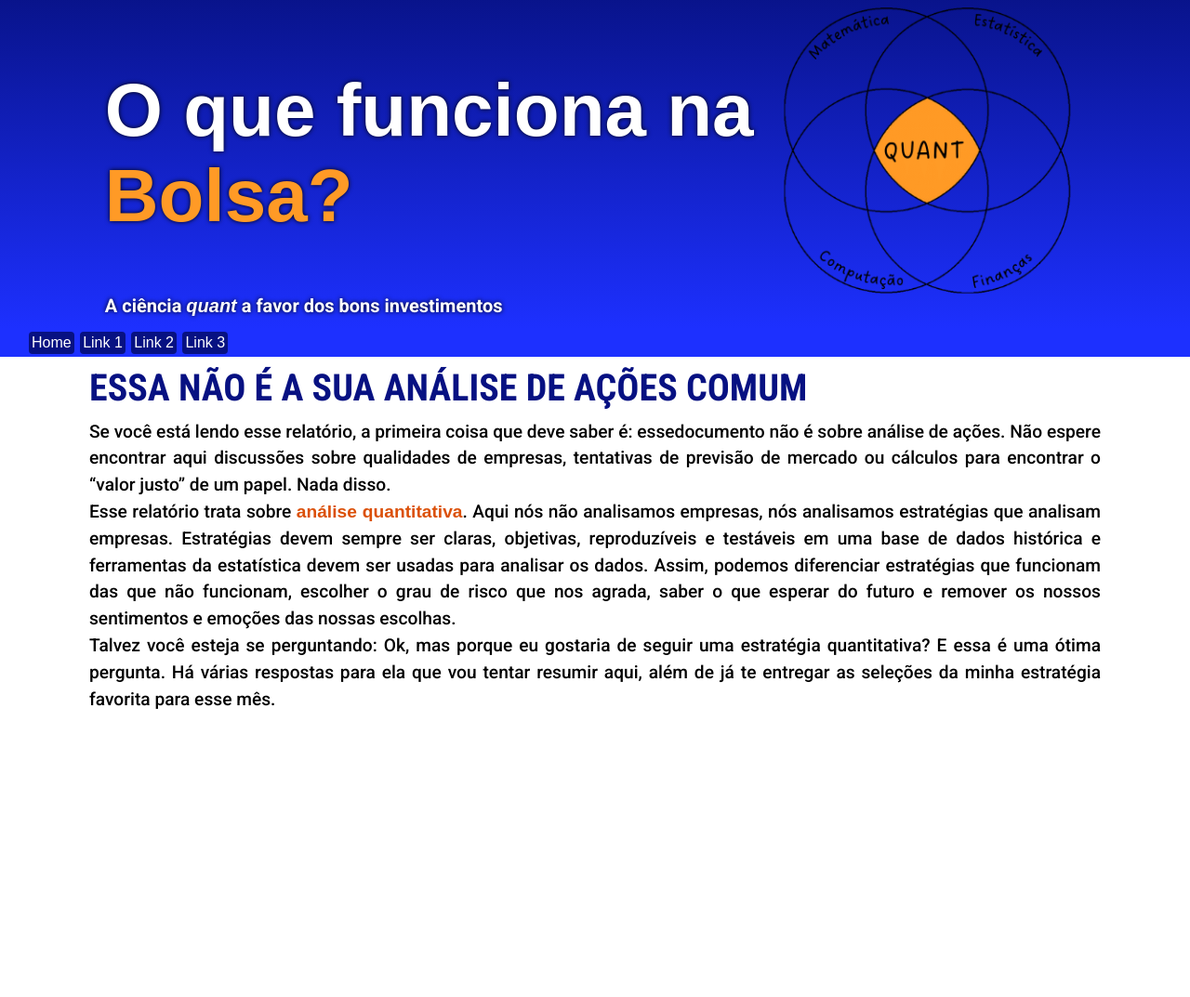
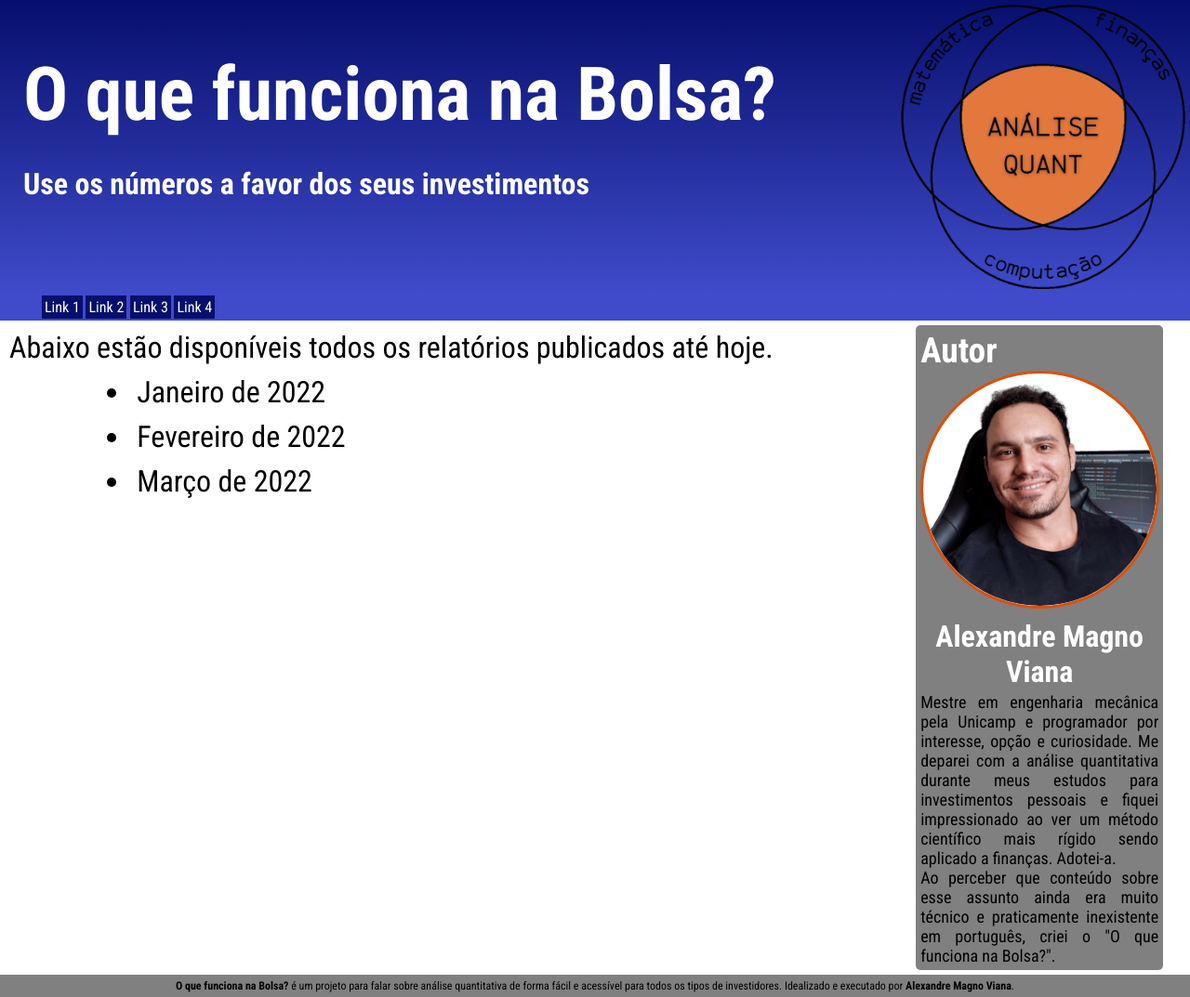
Before and after one commit to alexandremagnoviana/OQFNB, a plain HTML site: page index.html in a window 1280 px wide. Shown: the whole page at 93% size. Before the commit the page ends 800 px from the top, so only its background shows below. Drawn offline with Linux system fonts and the light colour scheme.

Commit message:
versão tipo blog

```diff
--- a/index.html
+++ b/index.html
@@ -9,30 +9,38 @@
 </head>
 <body>
     <header>
-        <div class="container">
-        <div class="fundovenn">
-
-            <div class="headertitulos">
-                <h1>O que funciona na <strong>Bolsa?</strong></h1>
-                <h2>A ciência <em>quant</em> a favor dos bons investimentos</h2>
-            </div>
+        <div>
+        <h1>O que funciona na Bolsa?</h1>
+        <h2>Use os números a favor dos seus investimentos</h2>
         </div>
-    </div>
     </header>
     <nav>
-        <p>Home</p> <p>Link 1</p> <p>Link 2</p> <p>Link 3</p>
+        <ul>
+            <li>Link 1</li>
+            <li>Link 2</li>
+            <li>Link 3</li>
+            <li>Link 4</li>
+        </ul>
     </nav>
     <main>
-        <h1>ESSA NÃO É A SUA ANÁLISE DE AÇÕES COMUM</h1>
-        <p>Se você está lendo esse relatório, a primeira coisa que deve saber é: essedocumento não é sobre análise de ações. Não espere encontrar aqui discussões sobre qualidades de empresas, tentativas de previsão de mercado ou cálculos para encontrar o “valor justo” de um papel. Nada disso. </p>
-        <p>Esse relatório trata sobre <strong>análise quantitativa</strong>. Aqui nós não analisamos empresas, nós analisamos estratégias que analisam empresas. Estratégias devem sempre ser claras, objetivas, reproduzíveis e testáveis em uma base de dados histórica e ferramentas da estatística devem ser usadas para analisar os dados. Assim, podemos diferenciar estratégias que funcionam das que não funcionam, escolher o grau de risco que nos agrada, saber o que esperar do futuro e remover os nossos sentimentos e emoções das nossas escolhas.</p>
-        <p>Talvez você esteja se perguntando:
-            Ok, mas porque eu gostaria de seguir uma
-            estratégia quantitativa?
-            E essa é uma ótima pergunta.
-            Há várias respostas para ela que vou tentar resumir aqui, além de já te entregar
-            as seleções da minha estratégia favorita para esse mês. </p>
+        <section>
+            <p>Abaixo estão disponíveis todos os relatórios publicados até hoje.</p>
+            <ul>
+                <li><a href="relatorios/Relatório Quant (jan 2022).pdf" target="_blank">Janeiro de 2022</a></li>
+                <li><a href="relatorios/Relatório Quant (fev 2022).pdf" target="_blank">Fevereiro de 2022</a></li>
+                <li><a href="relatorios/Relatório Quant (mar 2022).pdf" target="_blank">Março de 2022</a></li>
+            </ul>
+        </section>
+        <aside>
+            <h3>Autor</h3>
+            <img src="imagens/fotoperfil.png" alt="Alexandre Magno Viana">
+            <h4>Alexandre Magno Viana</h4>
+            <p>Mestre em engenharia mecânica pela Unicamp e programador por interesse, opção e curiosidade. Me deparei com a análise quantitativa durante meus estudos para investimentos pessoais e fiquei impressionado ao ver um método científico mais rígido sendo aplicado a finanças. Adotei-a.</p>
+            <p>Ao perceber que conteúdo sobre esse assunto ainda era muito técnico e praticamente inexistente em português, criei o "O que funciona na Bolsa?".</p>
+        </aside>
     </main>
-
+    <footer>
+        <p><strong>O que funciona na Bolsa?</strong> é um projeto para falar sobre análise quantitativa de forma fácil e acessível para todos os tipos de investidores. Idealizado e executado por <strong>Alexandre Magno Viana</strong>.</p>
+    </footer>
 </body>
 </html>
--- a/style.css
+++ b/style.css
@@ -8,91 +8,111 @@
     --cor5: #FF9A26;
 }
 *{
-    padding: 0px;
     margin: 0px;
-    font-family: Arial, Helvetica, sans-serif;
+}
+body{
+    font-family: 'Roboto Condensed', sans-serif;
 }
 header{
-     background-image: linear-gradient(var(--cor1), var(--cor3));
     color: white;
-     max-height: 61.8vh;
-     vertical-align: middle;
-     text-shadow: 0px 0px 5px rgb(0, 0, 0);
+    padding: 5px;
+    min-height: 38.2vh;  /*o corte menor do número de ouro*/
+    background-image: linear-gradient(#060f6d, #3f4bca);
 }
-
-div.fundovenn{
-    margin-top: -30px;
-    background-image: url(imagens/veninterno.png);
-    height: 100%;
-    width: 100%;
-    background-position: right;
+header div{
+    background-image: url(imagens/venntriplo.png);
     background-repeat: no-repeat;
     background-size: contain;
-    right: 100px;
-}
-.container{
-    /*border: 1px solid yellow;*/
-    max-width: 1100px;
-    margin: auto;
-}
-
-.headertitulos{
-    display: inline-block;
-    max-width: 61.8vw;
-    padding: 1vw;
-    max-height: 500px;
-    margin-left: 10px;
-    margin-top: 5vh;
-    vertical-align: middle;
-    /*border: 1px solid red;*/
-}
-header strong{
-    color: var(--cor5);
+    background-position: right;
+    min-height: 38.2vh;
 }
 header h1{
-     padding: 50px 0px 60px;
-     font-size: 10vmin;
+    font-size: 5em;
+    padding: 50px 0px 10px 20px;
 }
 header h2{
-    font-family: 'Roboto', sans-serif;
-    font-size: 20px;
+    font-size: 2em;
+    padding: 20px;
+    max-width: 70%;
 }
 
 nav{
-     background-color: var(--cor3);
-     padding-left: 30px;
+    background-color: #3f4bca;
+    padding: 5px;
 }
- nav p{
+
+nav li{
+    display: inline;
+    padding: 3px;
+    background-color: #060f6d;
+    color: white;
+}
+
+nav li:hover{
+    text-decoration: underline;
+    color: #DB5009;
+}
+
+main{
+    font-size: 2em;
+}
+section{
     display: inline-block;
+    width: 76%;
+    vertical-align: top;
+    margin: 5px 0px 0px 5px;
+}
+section p{
+    padding: 5px;
+}
+section ul{
+    margin-left: 10%;
+}
+
+section li{
+    padding: 5px;
+}
+section a{
+    text-decoration: none;
+    color: black;
+}
+
+section a:hover{
+    text-decoration: underline;
+}
+
+aside{
+    margin-top: 5px;
+    display: inline-block;
+    width: 20%;
+    padding: 5px;
+    background-color: grey;
+    border-radius: 5px;
+}
+aside h3{
+    color: white
+}
+aside h4{
     color: white;
+    text-align: center;
     padding: 3px;
-     background-color: var(--cor1);
-     margin: 3px 1px;
-     border-radius: 4px;
+
 }
- nav p:hover{
-    color: var(--cor5);
-    transition: 100ms;
-    margin: 1px 1px 3px 1px;
+aside img{
+    background-color: white;
+    max-width: 98%;
+    margin: auto;
+    border: 3px solid #DB5009;
+    border-radius: 98%;
 }
- main{
-     width: 85%;
-     margin: auto;
+aside p{
+    font-size: 18px;
+    text-align: justify;
 }
- main h1{
-     font-family: 'Roboto Condensed', sans-serif;
-     padding: 10px 0px;
-     font-size: 2.5em;
-     color: var(--cor1);
+footer{
+    background-color: grey;
+    margin-top: 5px;
+    padding: 5px;
+    text-align: center;
+    font-size: 0.75em;
 }
- main p{
-     text-align: justify;
-     line-height: 1.5em;
-     font-family: 'Roboto', sans-serif;
-     font-size: 1.2em;
-     font-weight: 500;
- }
- main strong{
-     color: #DB5009;
-     font-weight: 700;
- }
```
Also changed, not shown: download.html (added, +84 -0 lines), imagens/fotoperfil.png (added), imagens/venntriplo.png (added), 3 other files. Lines whose indentation alone changed are shown as unchanged.
